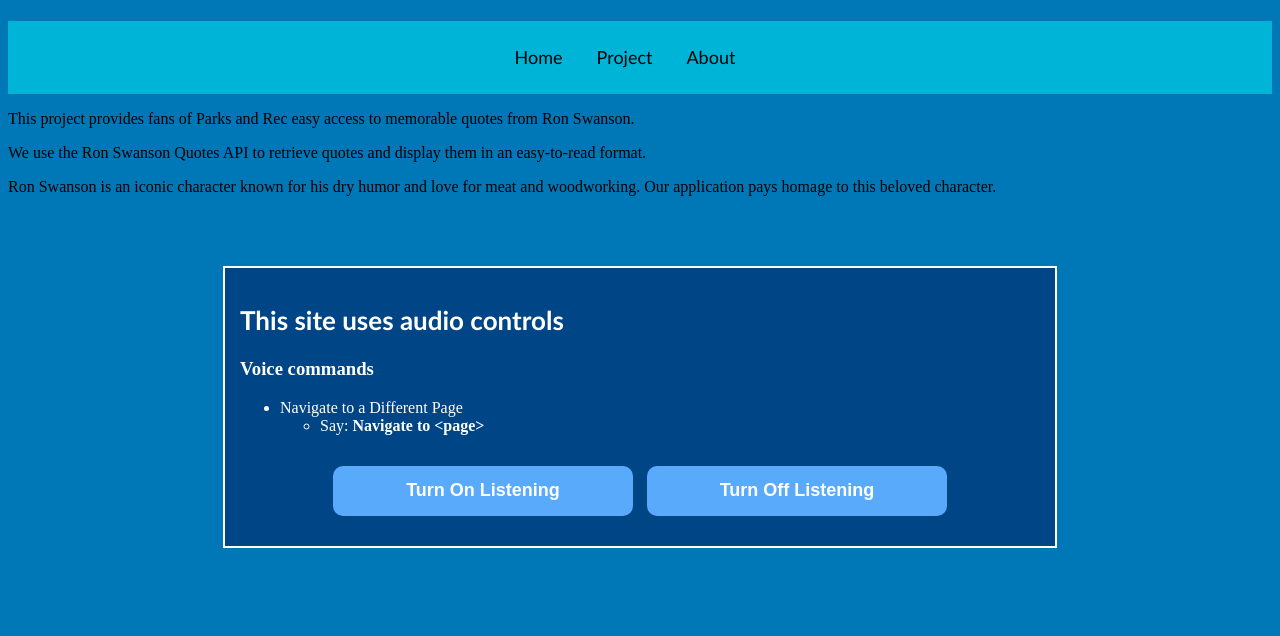
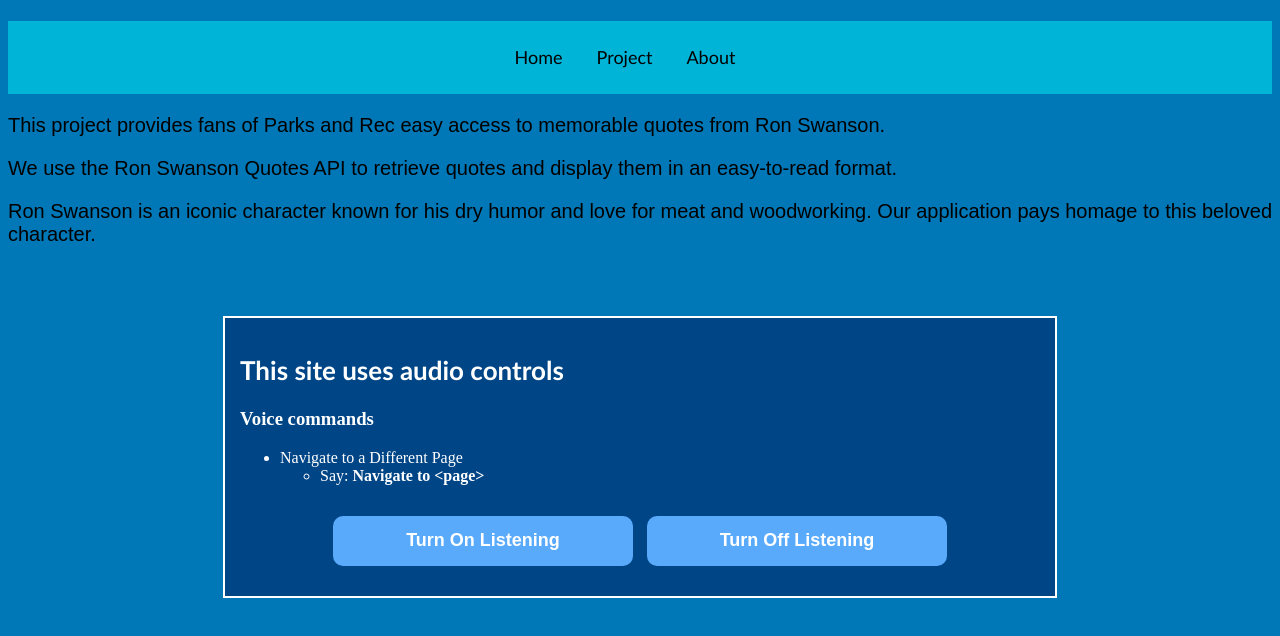
Before and after one commit to AntN1/inst377-group-project-AntN1, a website: page public/about.html in a window 1280 px wide. Shown: the part 68-704 px from the top of the page. Drawn offline with Linux system fonts and the light colour scheme; a script that the page names is missing.

Commit message:
changed font on contact page

```diff
--- a/public/styles.css
+++ b/public/styles.css
@@ -39,6 +39,11 @@
   text-decoration: none;
   font-family: "Trebuchet MS", "Lucida Sans Unicode", "Lucida Grande",
     "Lucida Sans", Arial, sans-serif;
+}
+
+p {
+  font-family: "Ubuntu Sans", sans-serif;
+  font-size: 20px;
 }
 
 blockquote#quote-text {
```
